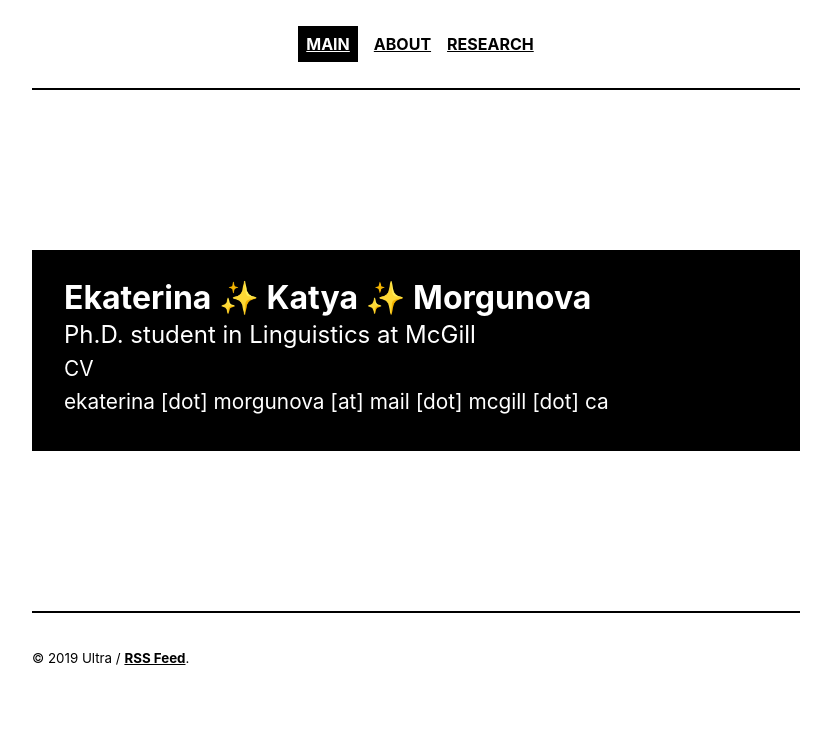
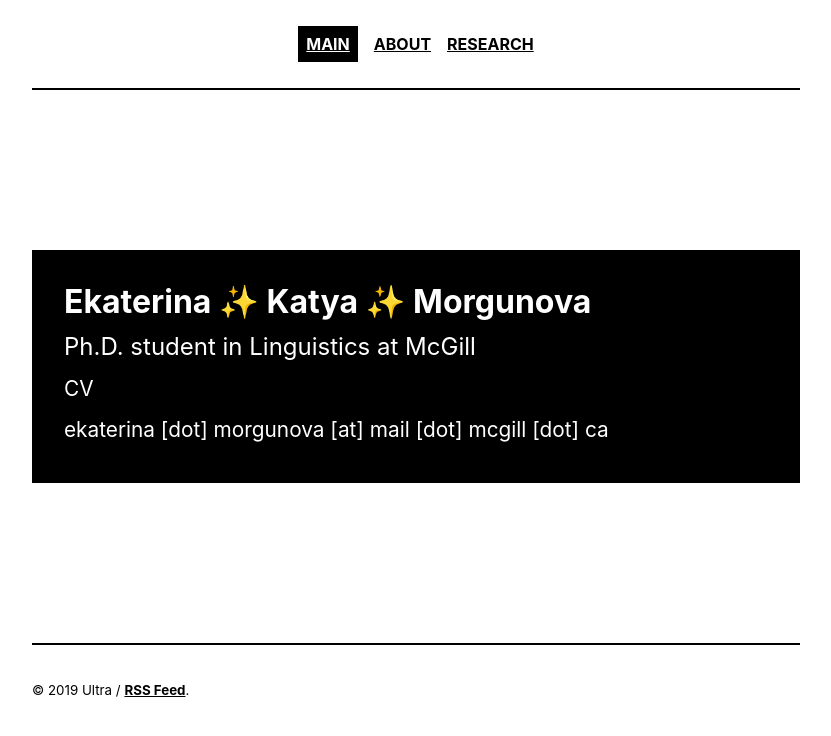
Before and after one commit to morgunova-katya/morgunova-katya.github.io, a Jekyll site: the page built from index.html, in a window 1280 px wide. Shown: the top 736 px of the page, without its empty margins (224-1055 px from the left). Built offline with Jekyll 4.4.1, drawn with Linux system fonts in a browser that asks for light colours; the list of posts is cut into pages by our own code.

Commit message:
Update _type.scss

```diff
--- a/_sass/_type.scss
+++ b/_sass/_type.scss
@@ -17,7 +17,7 @@ header p strong {
     margin: 10rem 0;
     color: white;
     padding: 2rem;
-    line-height: 32px;
+    line-height: 40px;
 }
 
 a,a:visited {
```
